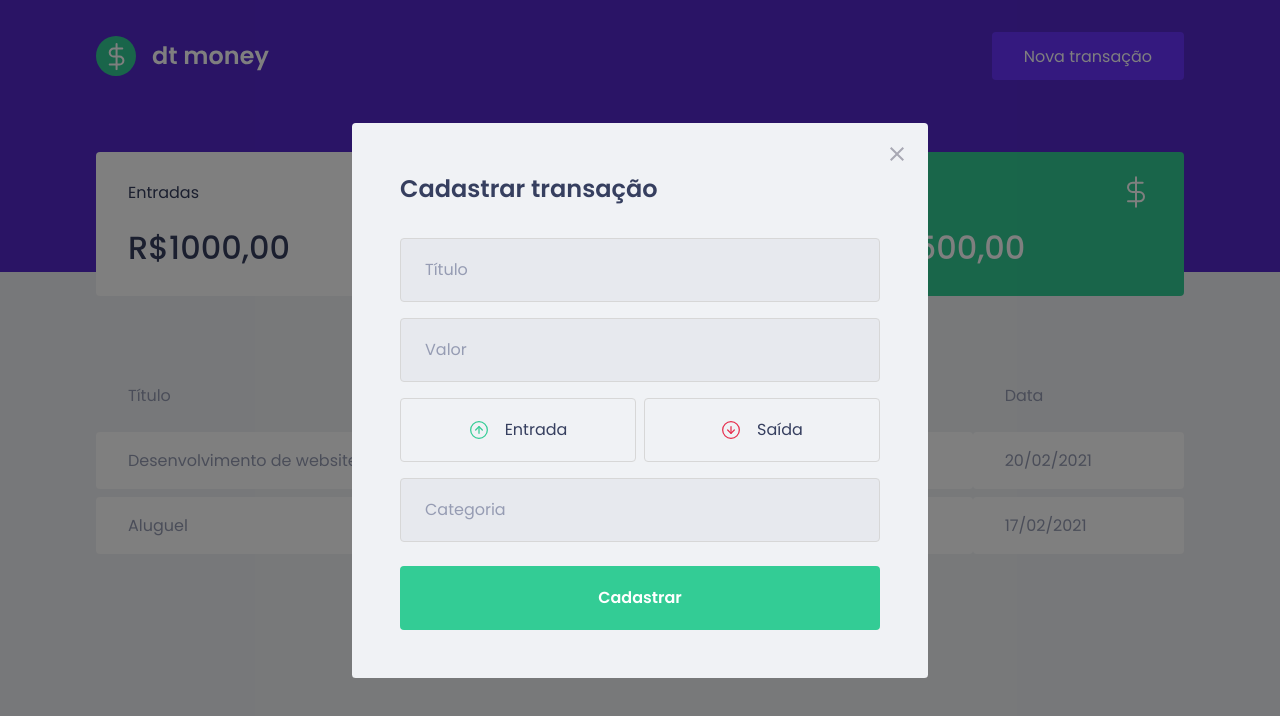
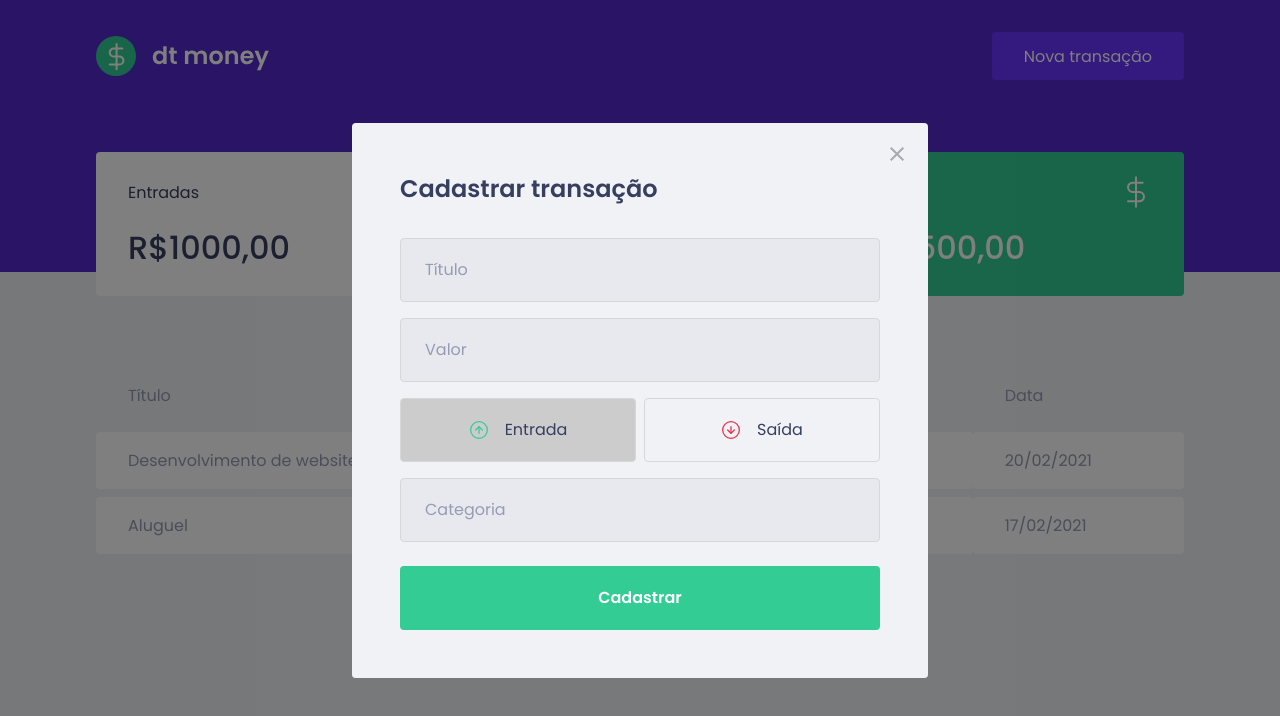
Before and after one commit to cleysondiego/dtmoney, a React (Create React App) app: page / in a window 1280 px wide. Both pictures are taken after a click on the button "Nova transação". Shown: the top 716 px of the page. Built offline with nearby package versions, Linux system fonts and the light colour scheme; no server answers; what miragejs would draw is missing.

Commit message:
Aula: Funcionamento dos botões

```diff
--- a/src/components/NewTransactionModal/index.tsx
+++ b/src/components/NewTransactionModal/index.tsx
@@ -1,10 +1,11 @@
+import { useState } from 'react';
 import Modal from 'react-modal';
 
 import closeImg from '../../assets/close.svg';
 import incomeImg from '../../assets/income.svg';
 import outcomeImg from '../../assets/outcome.svg';
 
-import { Container, TransactionTypeContainer } from './styles';
+import { Container, RadioBox, TransactionTypeContainer } from './styles';
 
 interface NewTransactionModalProps {
   isOpen: boolean;
@@ -12,6 +13,8 @@
 }
 
 export function NewTransactionModal({ isOpen, onRequestClose }: NewTransactionModalProps) {
+  const [type, setType] = useState('deposit');
+
   return (
     <Modal
       isOpen={isOpen}
@@ -40,19 +43,23 @@
         />
 
         <TransactionTypeContainer>
-          <button
+          <RadioBox
             type="button"
+            onClick={() => { setType('deposit'); }}
+            isActive={type === 'deposit'}
           >
             <img src={incomeImg} alt="Entrada" />
             <span>Entrada</span>
-          </button>
+          </RadioBox>
 
-          <button
+          <RadioBox
             type="button"
+            onClick={() => { setType('withdraw'); }}
+            isActive={type === 'withdraw'}
           >
             <img src={outcomeImg} alt="Saída" />
             <span>Saída</span>
-          </button>
+          </RadioBox>
         </TransactionTypeContainer>
 
         <input
--- a/src/components/NewTransactionModal/styles.ts
+++ b/src/components/NewTransactionModal/styles.ts
@@ -54,13 +54,18 @@
   display: grid;
   grid-template-columns: 1fr 1fr;
   gap: 0.5rem;
+`;
 
-  button {
+interface RadioBoxProps {
+  isActive: boolean;
+}
+
+export const RadioBox = styled.button<RadioBoxProps>`
   height: 4rem;
   border: 1px solid #d7d7d7;
   border-radius: 0.25rem;
 
-    background: transparent;
+  background: ${(props) => props.isActive ? '#ccc' : 'transparent'};
 
   display: flex;
   align-items: center;
@@ -83,5 +88,4 @@
     font-size: 1rem;
     color: var(--text-title);
   }
-  }
 `;
```
Lines whose indentation alone changed are shown as unchanged.
